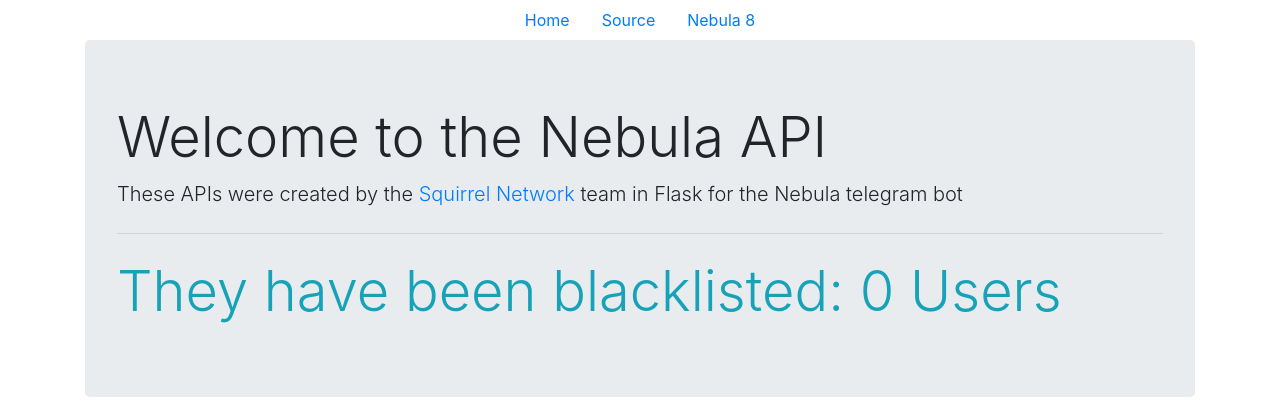
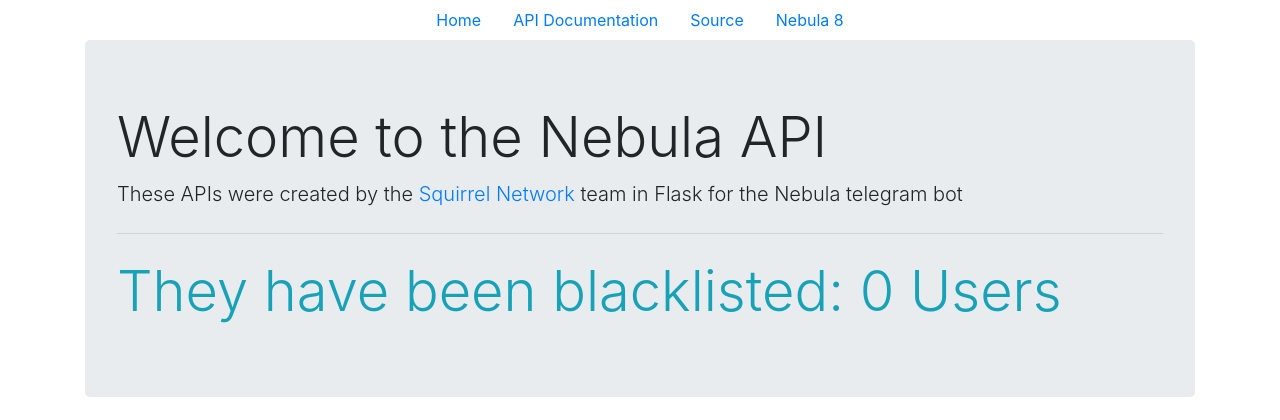
Before and after one commit to Squirrel-Network/api_nebula, a Flask app: page / in a window 1280 px wide. Shown: the top 420 px of the page. Run offline with Flask 2, Linux system fonts and the light colour scheme; data that the repository does not hold is empty; some libraries are stand-ins or nearby versions.

Commit message:
update home.html and fix space in blacklist

```diff
--- a/templates/home.html
+++ b/templates/home.html
@@ -12,6 +12,9 @@
     <ul class="nav justify-content-center">
       <li class="nav-item">
         <a class="nav-link" href="https://api.nebula.squirrel-network.online/">Home</a>
+      </li>
+      <li class="nav-item">
+        <a class="nav-link" href="https://api.nebula.squirrel-network.online/apidocs">API Documentation</a>
       </li>
       <li class="nav-item">
         <a class="nav-link" href="https://github.com/Squirrel-Network/api_nebula">Source</a>
```
Also changed, not shown: core/api/blacklist.py (line endings or trailing spaces).
